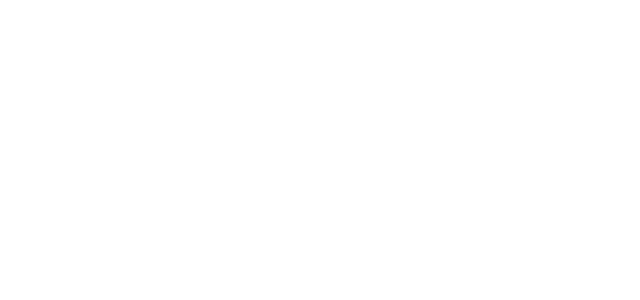
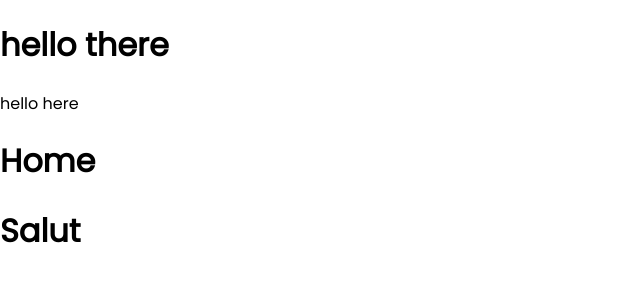
Before and after one commit to elkhayate/product, a Next.js app: page / in a window 1280 px wide. Shown: the top 300 px of the page, without its empty margins (0-640 px from the left). Built offline with nearby package versions, Linux system fonts and the light colour scheme.

Commit message:
added layout

```diff
--- /dev/null
+++ b/components/Footer.js
@@ -0,0 +1,9 @@
+import React from 'react';
+
+export default function Footer() {
+    return (
+        <div>
+            <h1>Salut</h1>
+        </div>
+    )
+}
--- /dev/null
+++ b/components/Layout.js
@@ -0,0 +1,15 @@
+import React from 'react';
+import Footer from './Footer';
+import Navbar from './Navbar';
+
+export default function Layout ({children}) {
+    return(
+        <div>
+            <Navbar />
+            {children}
+            <Footer />
+        </div>
+
+
+    )
+}
--- /dev/null
+++ b/components/Navbar.js
@@ -0,0 +1,12 @@
+import React,{useContext} from 'react'
+import style from "../styles/Navbar.module.css";
+
+export default function Navbar() {
+
+    return (
+        <div className={style.container}>
+            <h1>hello there</h1>
+            <p className={style.test}>hello here</p>
+        </div>
+    )
+}
--- a/pages/_app.js
+++ b/pages/_app.js
@@ -1,7 +1,15 @@
+import Layout from '../components/Layout'
 import '../styles/globals.css'
 
 function MyApp({ Component, pageProps }) {
-  return <Component {...pageProps} />
+  return(
+    <div>
+      <Layout>
+          <Component {...pageProps} />
+      </Layout>
+    </div>
+  )
+
 }
 
 export default MyApp
--- a/pages/index.js
+++ b/pages/index.js
@@ -1,9 +1,10 @@
-
+import React from 'react'
 import styles from '../styles/Home.module.css'
+import Navbar from '../components/Navbar'
+import ThemeContextProvider from '../context/ThemeContext'
 
 export default function Home() {
   return (
-    <div>
-    </div>
+          <h1>Home</h1>
   )
 }
--- a/styles/globals.css
+++ b/styles/globals.css
@@ -1,9 +1,11 @@
+@import url('https://fonts.googleapis.com/css2?family=Poppins&display=swap');
 html,
 body {
   padding: 0;
   margin: 0;
-  font-family: -apple-system, BlinkMacSystemFont, Segoe UI, Roboto, Oxygen,
-    Ubuntu, Cantarell, Fira Sans, Droid Sans, Helvetica Neue, sans-serif;
+  font-family: Poppins;
+  font-style: normal;
+  font-weight: normal;
 }
 
 a {
```
Also changed, not shown: context/ThemeContext.js (added), styles/Navbar.module.css (added).
